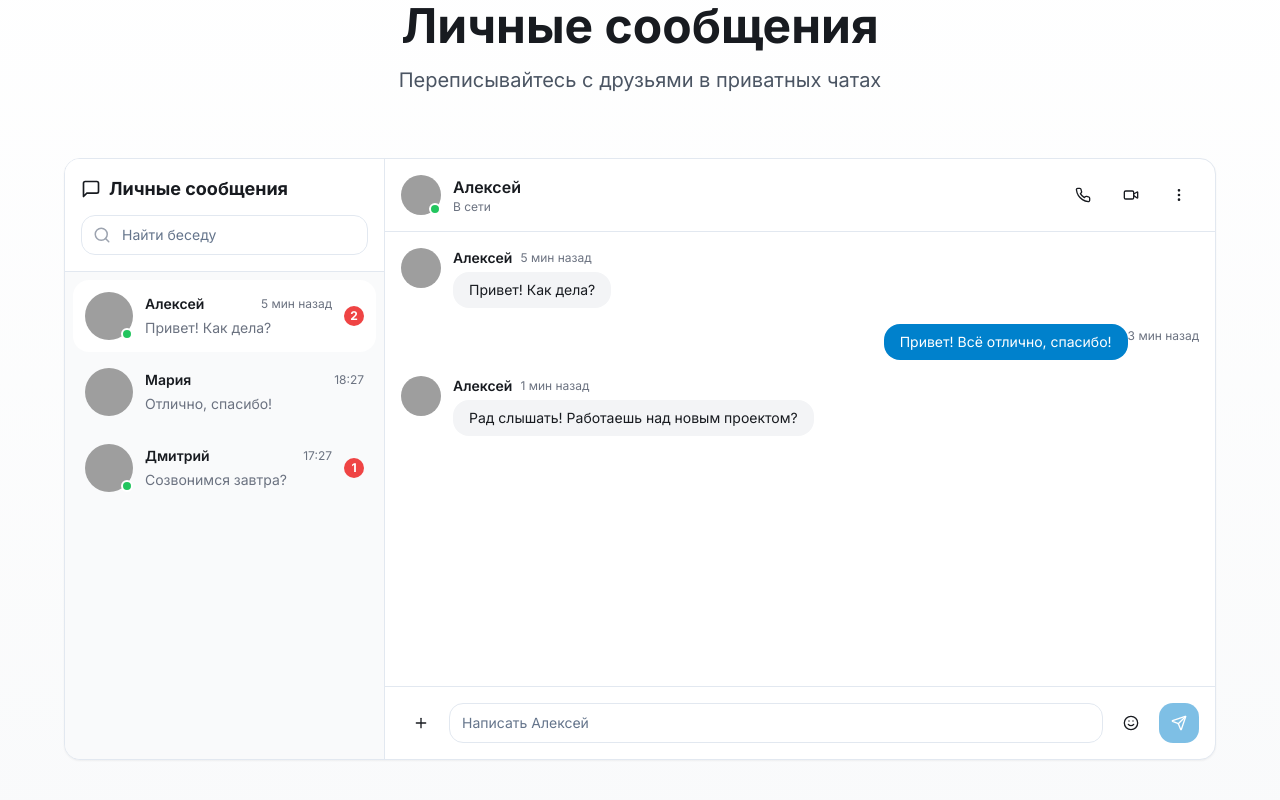
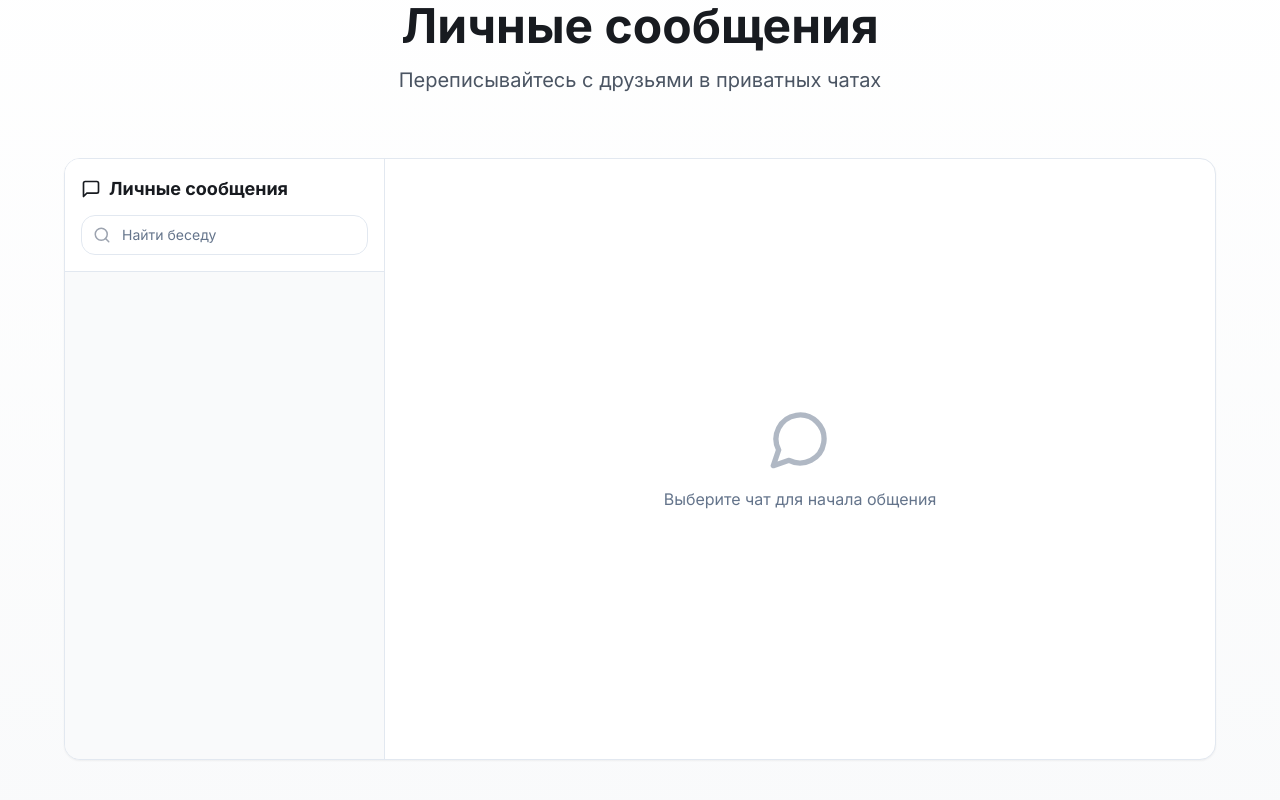
Before and after one commit to pr-poehali-dev/messenger-website-project-2, a React (Vite) app: page / in a window 1280 px wide. Shown: the part 1910-2710 px from the top of the page. Built offline with nearby package versions, Linux system fonts and the light colour scheme; grey boxes are pictures that could not be loaded.

Commit message:
Удаление NPC из проекта

```diff
--- a/src/components/DirectMessages.tsx
+++ b/src/components/DirectMessages.tsx
@@ -33,69 +33,10 @@ interface DirectMessagesProps {
 }
 
 export default function DirectMessages({ currentUserId, currentUserName, currentUserAvatar }: DirectMessagesProps) {
-  const [chats, setChats] = useState<DirectChat[]>([
-    {
-      id: "1",
-      userId: "user1",
-      userName: "Алексей",
-      userAvatar: "https://api.dicebear.com/7.x/avataaars/svg?seed=Alex",
-      lastMessage: "Привет! Как дела?",
-      lastMessageTime: new Date(Date.now() - 300000),
-      unreadCount: 2,
-      isOnline: true
-    },
-    {
-      id: "2",
-      userId: "user2",
-      userName: "Мария",
-      userAvatar: "https://api.dicebear.com/7.x/avataaars/svg?seed=Maria",
-      lastMessage: "Отлично, спасибо!",
-      lastMessageTime: new Date(Date.now() - 3600000),
-      unreadCount: 0,
-      isOnline: false
-    },
-    {
-      id: "3",
-      userId: "user3",
-      userName: "Дмитрий",
-      userAvatar: "https://api.dicebear.com/7.x/avataaars/svg?seed=Dmitry",
-      lastMessage: "Созвонимся завтра?",
-      lastMessageTime: new Date(Date.now() - 7200000),
-      unreadCount: 1,
-      isOnline: true
-    }
-  ]);
+  const [chats, setChats] = useState<DirectChat[]>([]);
 
-  const [activeChat, setActiveChat] = useState<DirectChat | null>(chats[0]);
-  const [messages, setMessages] = useState<Message[]>([
-    {
-      id: "1",
-      senderId: "user1",
-      senderName: "Алексей",
-      senderAvatar: "https://api.dicebear.com/7.x/avataaars/svg?seed=Alex",
-      content: "Привет! Как дела?",
-      timestamp: new Date(Date.now() - 300000),
-      isRead: true
-    },
-    {
-      id: "2",
-      senderId: currentUserId,
-      senderName: currentUserName,
-      senderAvatar: currentUserAvatar,
-      content: "Привет! Всё отлично, спасибо!",
-      timestamp: new Date(Date.now() - 180000),
-      isRead: true
-    },
-    {
-      id: "3",
-      senderId: "user1",
-      senderName: "Алексей",
-      senderAvatar: "https://api.dicebear.com/7.x/avataaars/svg?seed=Alex",
-      content: "Рад слышать! Работаешь над новым проектом?",
-      timestamp: new Date(Date.now() - 60000),
-      isRead: false
-    }
-  ]);
+  const [activeChat, setActiveChat] = useState<DirectChat | null>(null);
+  const [messages, setMessages] = useState<Message[]>([]);
 
   const [newMessage, setNewMessage] = useState("");
   const [isTyping, setIsTyping] = useState(false);
--- a/src/components/FriendsList.tsx
+++ b/src/components/FriendsList.tsx
@@ -26,88 +26,13 @@ interface FriendRequest {
 }
 
 export default function FriendsList() {
-  const [friends, setFriends] = useState<Friend[]>([
-    {
-      id: "1",
-      name: "Алексей",
-      avatar: "https://api.dicebear.com/7.x/avataaars/svg?seed=Alex",
-      status: "online",
-      statusText: "Играет в игру",
-      mutualFriends: 5
-    },
-    {
-      id: "2",
-      name: "Мария",
-      avatar: "https://api.dicebear.com/7.x/avataaars/svg?seed=Maria",
-      status: "offline",
-      mutualFriends: 3
-    },
-    {
-      id: "3",
-      name: "Дмитрий",
-      avatar: "https://api.dicebear.com/7.x/avataaars/svg?seed=Dmitry",
-      status: "online",
-      statusText: "В сети",
-      mutualFriends: 8
-    },
-    {
-      id: "4",
-      name: "Анна",
-      avatar: "https://api.dicebear.com/7.x/avataaars/svg?seed=Anna",
-      status: "away",
-      statusText: "Нет на месте",
-      mutualFriends: 2
-    }
-  ]);
+  const [friends, setFriends] = useState<Friend[]>([]);
 
-  const [requests, setRequests] = useState<FriendRequest[]>([
-    {
-      id: "1",
-      userId: "user5",
-      name: "Иван Петров",
-      avatar: "https://api.dicebear.com/7.x/avataaars/svg?seed=Ivan",
-      mutualFriends: 12,
-      sentAt: new Date(Date.now() - 3600000),
-      type: "incoming"
-    },
-    {
-      id: "2",
-      userId: "user6",
-      name: "Елена Сидорова",
-      avatar: "https://api.dicebear.com/7.x/avataaars/svg?seed=Elena",
-      mutualFriends: 4,
-      sentAt: new Date(Date.now() - 7200000),
-      type: "incoming"
-    },
-    {
-      id: "3",
-      userId: "user7",
-      name: "Сергей Ковалёв",
-      avatar: "https://api.dicebear.com/7.x/avataaars/svg?seed=Sergey",
-      mutualFriends: 0,
-      sentAt: new Date(Date.now() - 1800000),
-      type: "outgoing"
-    }
-  ]);
+  const [requests, setRequests] = useState<FriendRequest[]>([]);
 
   const [searchQuery, setSearchQuery] = useState("");
   const [addFriendQuery, setAddFriendQuery] = useState("");
-  const [suggestions, setSuggestions] = useState<Friend[]>([
-    {
-      id: "s1",
-      name: "Николай Соколов",
-      avatar: "https://api.dicebear.com/7.x/avataaars/svg?seed=Nikolay",
-      status: "online",
-      mutualFriends: 15
-    },
-    {
-      id: "s2",
-      name: "Ольга Новикова",
-      avatar: "https://api.dicebear.com/7.x/avataaars/svg?seed=Olga",
-      status: "offline",
-      mutualFriends: 7
-    }
-  ]);
+  const [suggestions, setSuggestions] = useState<Friend[]>([]);
 
   const acceptRequest = (requestId: string) => {
     const request = requests.find(r => r.id === requestId);
--- a/src/pages/Index.tsx
+++ b/src/pages/Index.tsx
@@ -26,11 +26,6 @@ const Index = () => {
   const [formData, setFormData] = useState({ name: "", email: "", message: "" });
   const [currentUser, setCurrentUser] = useState<User | null>(null);
   const [showAuth, setShowAuth] = useState(false);
-  const [showIncomingCall, setShowIncomingCall] = useState(false);
-  const [incomingCaller, setIncomingCaller] = useState({
-    name: "Алексей",
-    avatar: "https://api.dicebear.com/7.x/avataaars/svg?seed=Alex"
-  });
 
   const features = [
     {
@@ -151,15 +146,6 @@ const Index = () => {
               <a href="#friends" className="text-gray-700 hover:text-primary transition-colors">Друзья</a>
               <a href="#support" className="text-gray-700 hover:text-primary transition-colors">Поддержка</a>
             </div>
-            <div className="flex gap-3">
-              <Button
-                onClick={() => setShowIncomingCall(true)}
-                variant="outline"
-                size="sm"
-              >
-                <Icon name="Phone" className="mr-2" size={18} />
-                Тест звонка
-              </Button>
             <Button
               onClick={() => setShowAuth(true)}
               className="gradient-blue-green text-white border-0 hover:opacity-90"
@@ -167,7 +153,6 @@ const Index = () => {
               <Icon name="UserCircle" className="mr-2" size={18} />
               Войти
             </Button>
-            </div>
           </div>
         </div>
       </nav>
@@ -482,14 +467,6 @@ const Index = () => {
           </div>
         </div>
       </footer>
-
-      {showIncomingCall && (
-        <VoiceCall
-          caller={incomingCaller}
-          onAccept={() => setShowIncomingCall(false)}
-          onDecline={() => setShowIncomingCall(false)}
-        />
-      )}
     </div>
   );
 };
```
Lines whose indentation alone changed are shown as unchanged.
